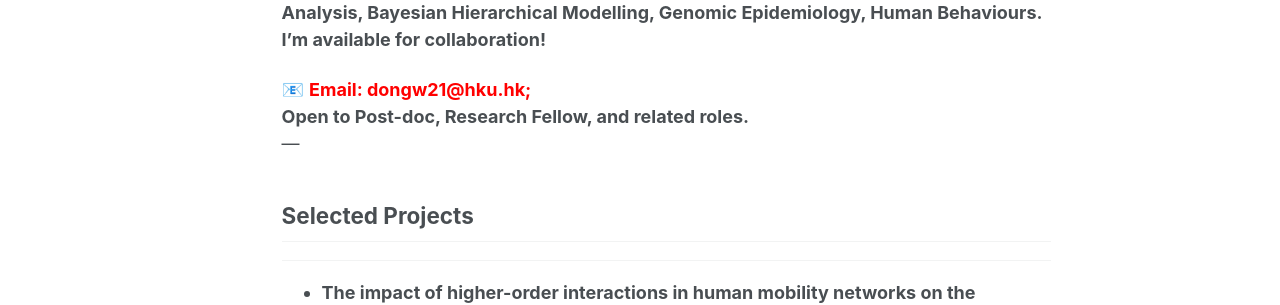
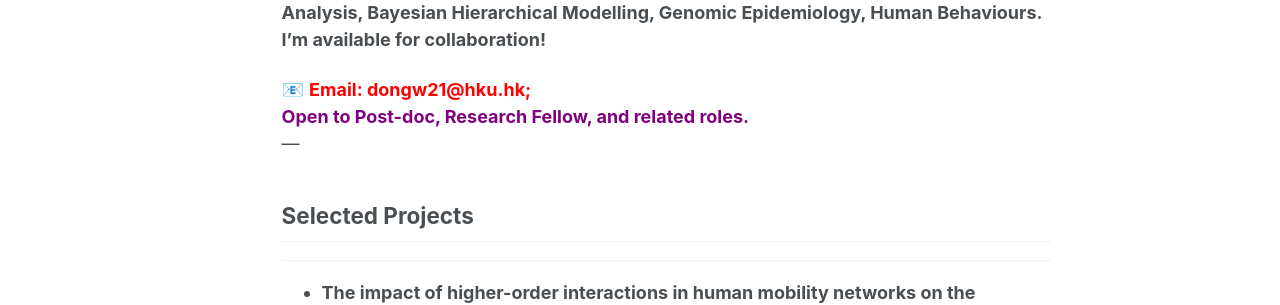
Before and after one commit to WangDongHKU/Dong_WANG.github.io, a Jekyll site: the page built from _pages/about.md, in a window 1280 px wide. Shown: the part 612-917 px from the top of the page. Built offline with Jekyll 4.4.1, drawn with Linux system fonts in a browser that asks for light colours; some web fonts are replaced; a script that is not in the unit is left out.

Commit message:
Update about.md
Signed-off-by: DONG WANG <92856596+WangDongHKU@users.noreply.github.com>

```diff
--- a/_pages/about.md
+++ b/_pages/about.md
@@ -20,7 +20,7 @@ I am a  Postdoctoral Fellow at HKU School of Public Health with a PhD in **Mathe
   I’m available for collaboration!
 
 📧 <span style="color:red; font-weight:bold;">Email: dongw21@hku.hk;  </span>
-<span style="color:urple; font-weight:bold;"> Open to Post-doc, Research Fellow, and related roles. </span>
+<span style="color:purple; font-weight:bold;"> Open to Post-doc, Research Fellow, and related roles. </span>
 ---
 ## Selected Projects
 ---
```
